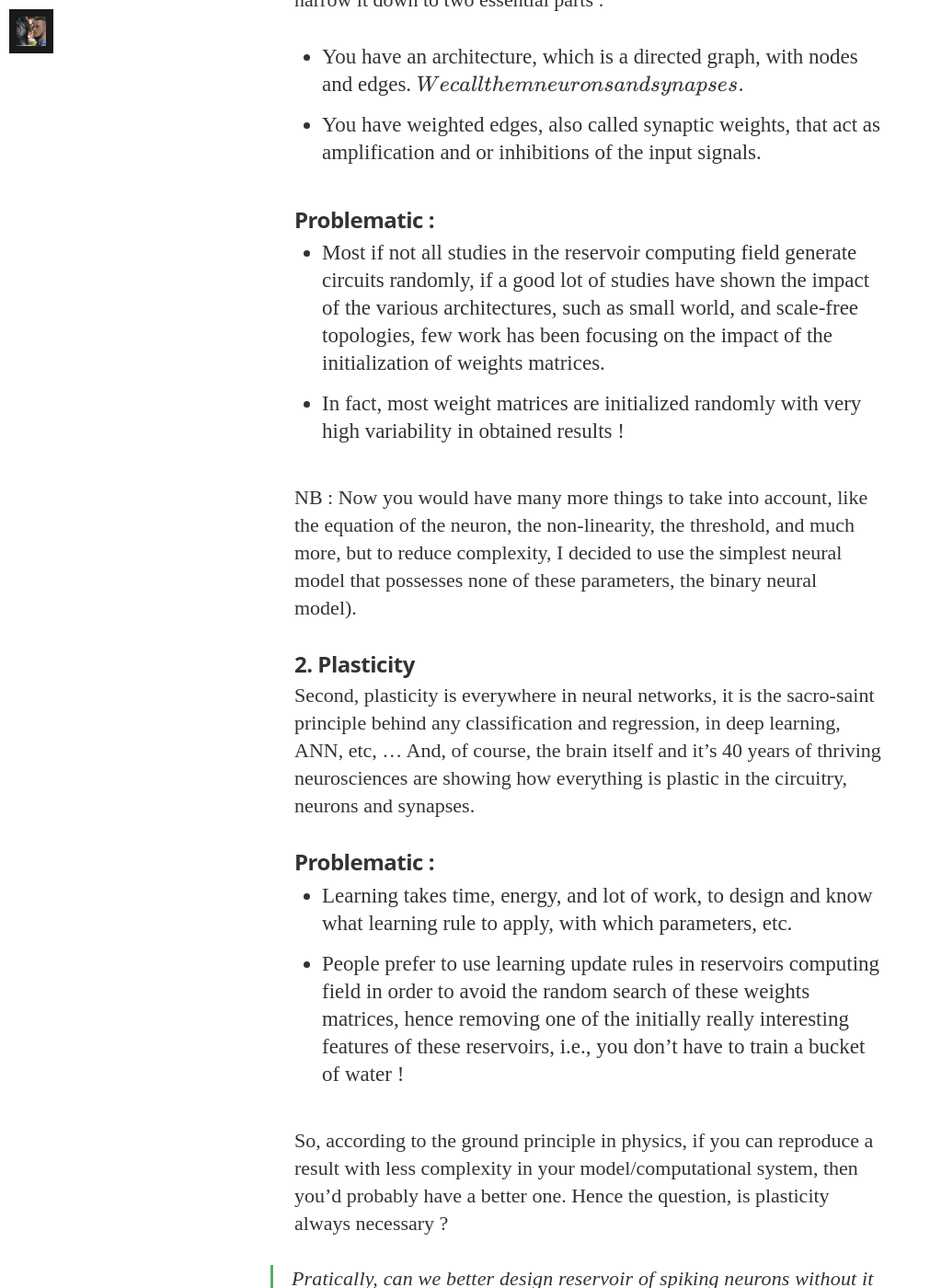
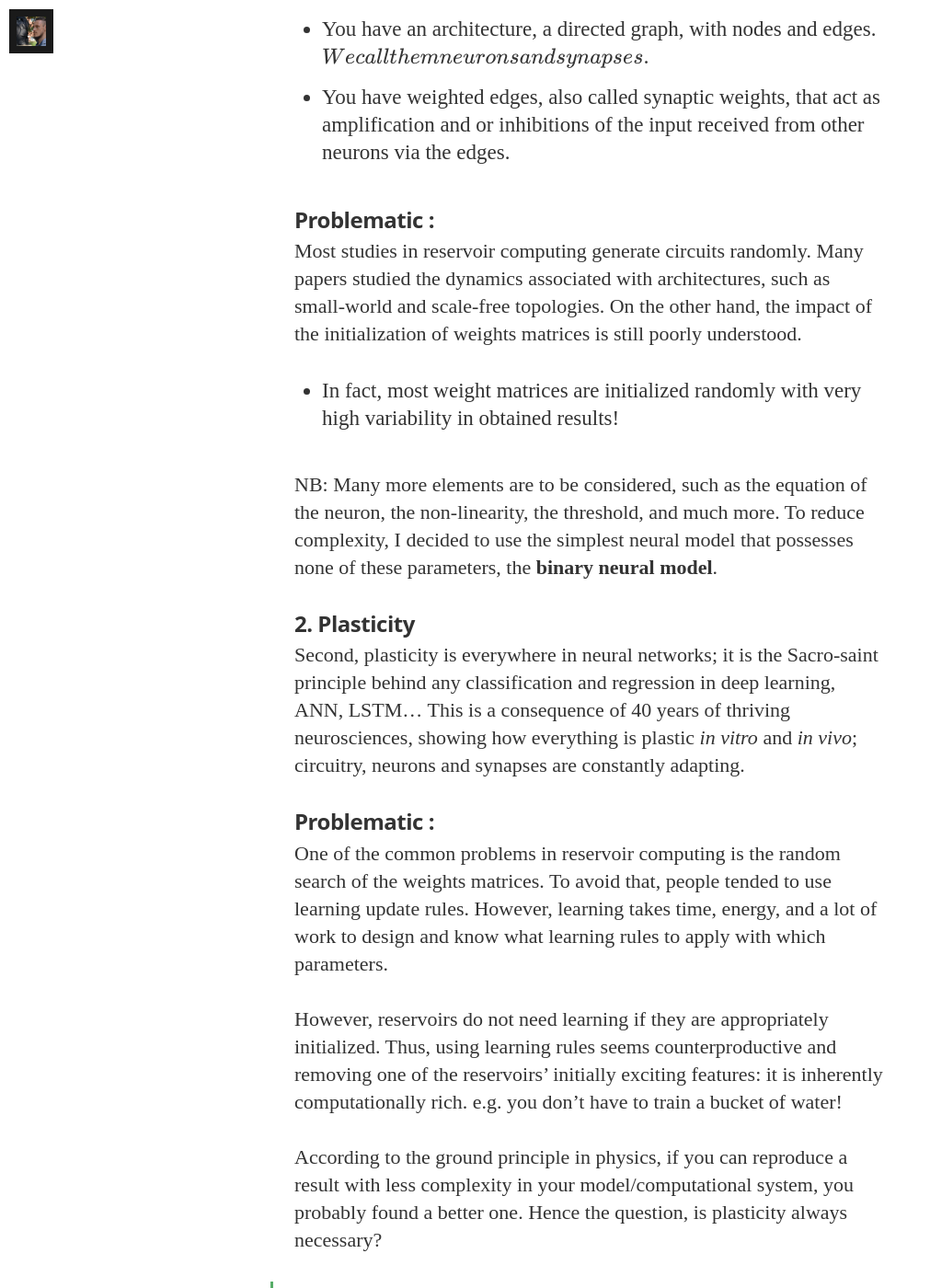
Before and after one commit to ManuNeuro/EmmanuelCalvet, a Jekyll site: the page built from about.md, in a window 1280 px wide and 1400 px high, scrolled down 4666 px. Shown: the whole window at 92% size, without its empty margins (0-1011 px from the left). Built offline with Jekyll 4.4.1, drawn with Linux system fonts in a browser that asks for light colours; nearby versions of some CDN libraries; some web fonts are replaced; formulas are drawn with MathJax 3; some of the changed text lies outside the part shown.

Commit message:
Update about.md

```diff
--- a/about.md
+++ b/about.md
@@ -6,7 +6,7 @@
 ---
 
 ## Summary
-*Thesis title* : From circuit to dynamics and performance in tasks, how to design spiking neural networks reservoir without plasticity ?
+*Thesis title* : From circuit to dynamics and performance in tasks, how to design spiking neural networks reservoir without plasticity?
 
 Ph.D student in Electrical and computing engineering (Université de Sherbrooke).
 
@@ -14,81 +14,82 @@
 - Co-director : Bertrand Reulet (IQ)
 
 ## Introduction
-I am a Ph.D. student at the intersection of three disciplines, namely computational neurosciences, artificial intelligence and physics. My goal is to use concepts from physics to better understand and design machine learning models.
+I am a Ph.D. student at the intersection of three disciplines: computational neurosciences, artificial intelligence, and physics. My goal is to use physics concepts to understand better and design machine learning models.
 
-I am working in the field of reservoir computing. It is a somewhat niche branch of artificial intelligence compared to the omnipresent deep learning and artificial networks, but it nonetheless very promising especially when having in mind the intrinsic limitations of these techniques : computational and energy cost.
+I am working in the field of reservoir computing. It is a niche branch of artificial intelligence compared to ubiquitous deep learning and artificial networks. Still, it is very promising, especially when considering the intrinsic limitations of these techniques: computational and energy cost.
 
-Deep networks are run on giant GPU clusters, extremely costly both in terms of the technology it uses, its power consumption [1], and the ecological impact [2]. It is striking to see that our brains, only cost 10 to 25 watts, while being able to perform probably more than 10^15 flop operations [3] ! ... e.g., we have a huge room for improvement ! Moreover, not only energy is scarce, resources too are, while most of our digital techs rely on extremely rare metals, and mostly found in China's mine [4]. You have a pretty fragile interdependence chain, subject to many issues, ranging from political to climatic, and well, now we'd have to add sanitary to this non-exhaustive list !
+Deep networks are run on giant GPU clusters, extraordinarily costly in technology, power consumption [1], and ecological impact [2]. It is striking that our brains only cost 10 to 25 watts while being able to perform probably more than 10^15 flop operations [3] ! ... e.g., we have a vast room for improvement! Moreover, not only is energy scarce, but resources are too, while most of our digital techs rely on rare metals, primarily found in China's mines [4]. You have a pretty fragile interdependence chain, subject to many issues, ranging from political to climatic, and well, now we'd have to add sanitary to this non-exhaustive list!
 
-In that context, I see reservoir computing as a serious concurrent for building extremely cheap and potentially ecofrendly computational devices, and you will understand why in a second, after I showed you what it is !
+In that context, I see reservoir computing as a serious concurrent for building extremely cheap and potentially eco-friendly computational devices. You will understand why in a second after I show you what it is!
 
-So let's see how it can work
+So let's see how it can work:
 
 1. Take a bucket of water.
 2. Take a camera looking at the surface of the water.
 3. Take a computer program analyzing the camera output.
 4. Now drop things into the buckets, ...
-5. Have fun !
+5. Have fun!
 
 ![Taken from [5].](/assets/article_images/about/pic0.png)
 
-Tadaa ! There you are, you have a computational device, ready to classify various input data, and capable of performing computation !
+Tadaa! There you are, you have a computational device, ready to classify various input data and capable of performing computation!
 
-You don't believe me ?! Check this out [6], this is a 2003 study, actually they performed a XOR function with a simple bucket of water and, of course, a computer performing an analysis of the waves pattern at the surface of the water !
+You don't believe me ?! Check this out [6]; this is a 2003 study, they performed an XOR function with a simple bucket of water, and of course, a computer executing an analysis of the wave's patterns at the water's surface!
 
 ![Taken from [5].](/assets/article_images/about/pic1.png)
 
-## AI or not AI, that is the question !
-Right now you should be wondering what on earth am I doing concretely ? Am I playing with weird physical systems to actually perform computation ? ...
+## AI or not AI, that is the question!
+Right now, you should be wondering what on earth am I doing concretely? Am I playing with weird physical systems to perform computation ? ...
 
-![Physical systems used as actual reservoir.](/assets/article_images/about/pic2.png)
+![Physical systems used as an actual reservoir.](/assets/article_images/about/pic2.png)
 
-Well, not really, and before everyone carries its computer within her or his bottle of water, I'd like to say there is still a lot of ongoing improvement with neural networks. The next evolution in AI is currently spiking neural networks. No wonder, they are mimicking real biological ones. They use current only during the short electrical discharge called "action potential,” while their favoured state is silence. The big advantage is that information can be encoded in the time between spikes, the interval of silence between discharges. This is a drastic advantage over the ANN that encodes for rate of discharge in time, which means they require current at each time step !
+Well, not really, and before everyone carries their computer within their bottle of water, I'd like to say there is still a lot of ongoing improvement with neural networks. The next evolution in AI is currently spiking neural networks. No wonder since they are mimicking real biological ones. They use current only during the short electrical discharge called "action potential," while their favoured state is silence. The significant advantage is that information can be encoded in the time between spikes, the interval of silence between discharges. This is a drastic advantage over the ANN that encodes for the rate of discharge in time, which means they require current at each time step!
 
-Now I've given two, I believe good reasons, to study reservoir computing with spiking neural networks.
+Now I've given two, and I believe good reasons, to study reservoir computing with spiking neural networks.
 
 ## The actual real question I am asking
-Well, in fact, before even creating a real physical substrate for a reservoir, we decided to perform a theoretical and simulation-based study of how to design a good reservoir of spiking neural networks, for different types of computational tasks.
+Well, before even creating an actual physical substrate for a reservoir, we decided to perform a theoretical and simulation-based study of how to design a good network of spiking neural networks for different types of computational tasks.
 
 My central questions are the following :
 
-- How to design a spiking neural network that is optimally tuned to some specific tasks giving best performances, without any plasticity mechanism in the reservoir ?
-- And the corollary, how to design a reservoir that would be optimally tuned to solve many tasks, while not necessarily being the most accurate in each respective tasks ?
+- How to design a spiking neural network optimally tuned to some specific tasks giving the best performances without any plasticity mechanism in the reservoir?
+- And the corollary, how to design a reservoir that would be optimally tuned to solve many tasks while not necessarily being the most accurate in specific tasks?
 
-### And how ?
+### And how?
 
-So for those how are not familiar with AI, this question can seem a little bit abstract and I will explain to you what it means, and even how this question is relevant in AI :
+So for those how are not familiar with AI, this question can seem a little bit abstract, and I will explain to you what it means and even how this question is pertinent in AI :
 
 ### 1. Design of spiking neural networks
-First off, we have to understand what is meant by designing a spiking neural network. There are many possible ways of seeing this, but I will narrow it down to two essential parts :
+First off, we must understand what is meant by designing a spiking neural network. There are many possible ways of seeing this, but I will narrow it down to two essential parts :
 
-- You have an architecture, which is a directed graph, with nodes and edges. (We call them neurons and synapses.)
-- You have weighted edges, also called synaptic weights, that act as amplification and or inhibitions of the input signals.
+- You have an architecture, a directed graph, with nodes and edges. (We call them neurons and synapses.)
+- You have weighted edges, also called synaptic weights, that act as amplification and or inhibitions of the input received from other neurons via the edges.
 
 #### Problematic :
 
-- Most if not all studies in the reservoir computing field generate circuits randomly, if a good lot of studies have shown the impact of the various architectures, such as small world, and scale-free topologies, few work has been focusing on the impact of the initialization of weights matrices.
-- In fact, most weight matrices are initialized randomly with very high variability in obtained results !
+Most studies in reservoir computing generate circuits randomly. Many papers studied the dynamics associated with architectures, such as small-world and scale-free topologies. On the other hand, the impact of the initialization of weights matrices is still poorly understood.
+- In fact, most weight matrices are initialized randomly with very high variability in obtained results!
 
-NB : Now you would have many more things to take into account, like the equation of the neuron, the non-linearity, the threshold, and much more, but to reduce complexity, I decided to use the simplest neural model that possesses none of these parameters, the binary neural model).
+NB: Many more elements are to be considered, such as the equation of the neuron, the non-linearity, the threshold, and much more. To reduce complexity, I decided to use the simplest neural model that possesses none of these parameters, the **binary neural model**.
 
 ### 2. Plasticity
-Second, plasticity is everywhere in neural networks, it is the sacro-saint principle behind any classification and regression, in deep learning, ANN, etc, ... And, of course, the brain itself and it's 40 years of thriving neurosciences are showing how everything is plastic in the circuitry, neurons and synapses.
+Second, plasticity is everywhere in neural networks; it is the Sacro-saint principle behind any classification and regression in deep learning, ANN, LSTM... This is a consequence of 40 years of thriving neurosciences, showing how everything is plastic *in vitro* and *in vivo*; circuitry, neurons and synapses are constantly adapting.
 
 #### Problematic :
 
-- Learning takes time, energy, and lot of work, to design and know what learning rule to apply, with which parameters, etc.
-- People prefer to use learning update rules in reservoirs computing field in order to avoid the random search of these weights matrices, hence removing one of the initially really interesting features of these reservoirs, i.e., you don't have to train a bucket of water !
+One of the common problems in reservoir computing is the random search of the weights matrices. To avoid that, people tended to use learning update rules. However, learning takes time, energy, and a lot of work to design and know what learning rules to apply with which parameters.
 
-So, according to the ground principle in physics, if you can reproduce a result with less complexity in your model/computational system, then you'd probably have a better one. Hence the question, is plasticity always necessary ?
+However, reservoirs do not need learning if they are appropriately initialized. Thus, using learning rules seems counterproductive and removing one of the reservoirs' initially exciting features: it is inherently computationally rich. e.g. you don't have to train a bucket of water!
 
-> Pratically, can we better design reservoir of spiking neurons without it ?
+According to the ground principle in physics, if you can reproduce a result with less complexity in your model/computational system, you probably found a better one. Hence the question, is plasticity always necessary?
 
-## What do I do ?
-My thesis will try to answer to these questions by exploring many instantaneous weights matrices initialization, and giving a systematic link between circuit properties, dynamics, and performance in specific tasks.
+> Practically, can we design a reservoir of spiking neurons without the use of plasticity?
 
-## Where am I right now ?
-I am writing my first paper. We have good result and we are almost done with experiments, and soon enough I will submit it for peer reviewing !
+## What do I do?
+My thesis will try to answer these questions by exploring many instantaneous weights matrices initialization and giving a systematic link between circuit properties, dynamics, and performance in specific tasks.
+
+## Where am I right now?
+I am writing my first paper. We have decent results, and we are almost done with experiments; soon enough, I will submit it for peer review!
 
 ## References
 [1] https://www.openphilanthropy.org/blog/new-report-brain-computation
```
